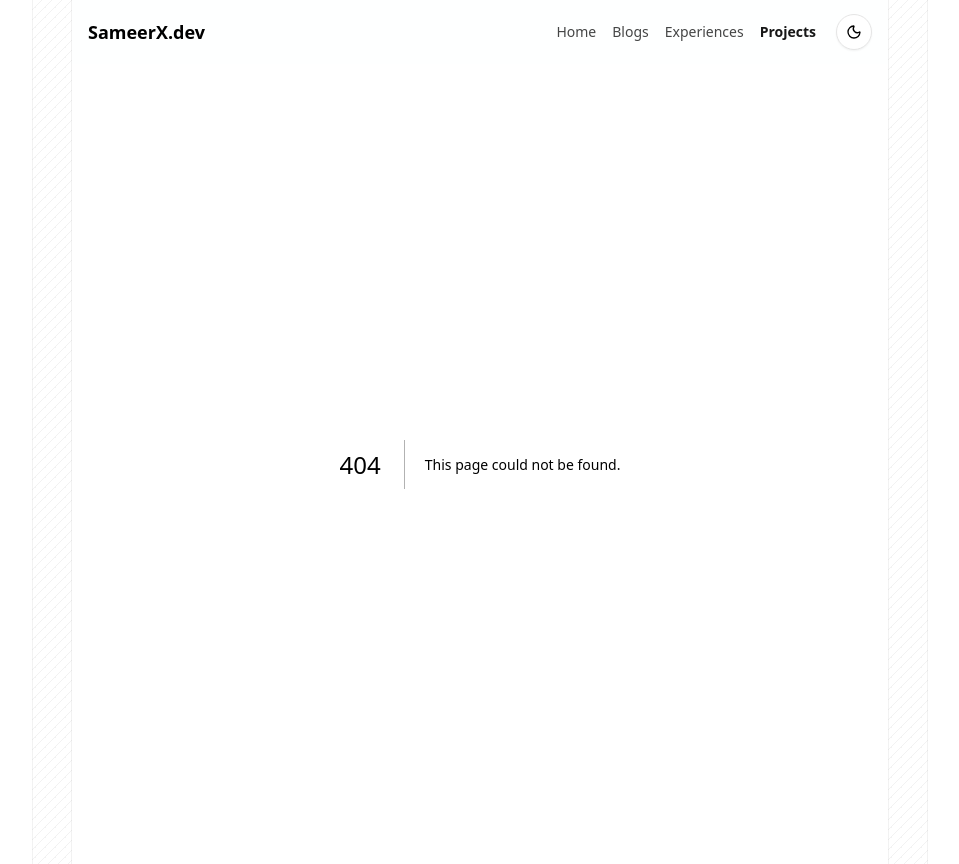
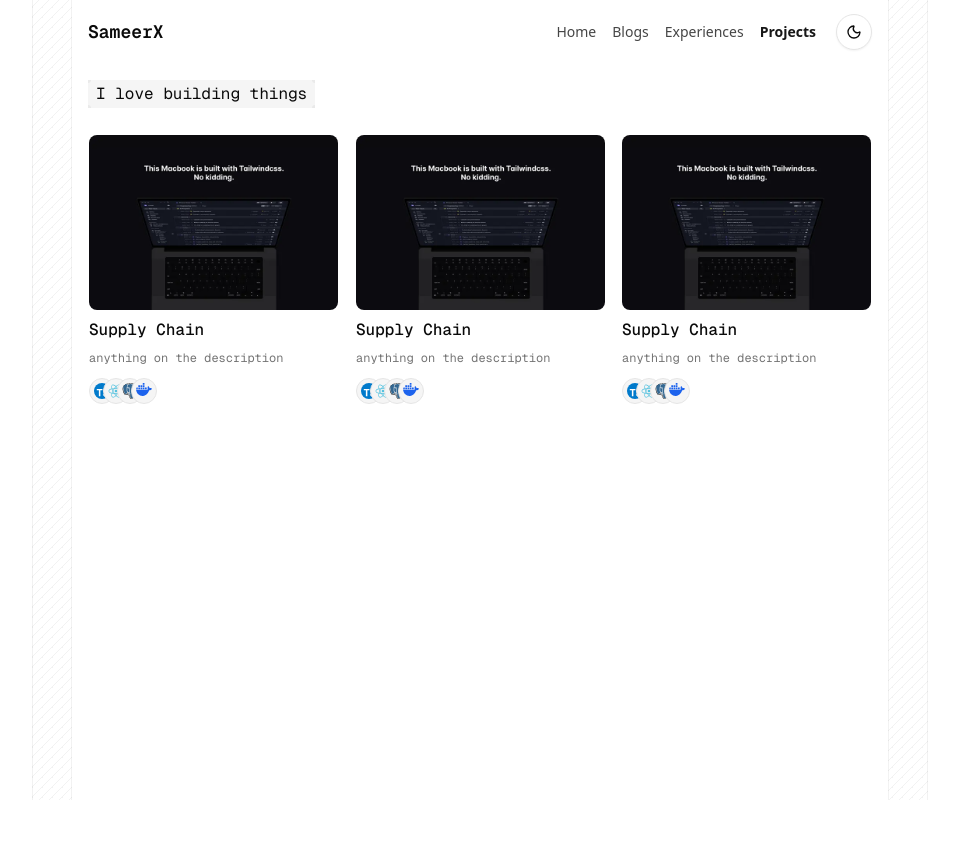
Before and after one commit to Sameer413/sameerx-portfolio, a Next.js app: page /projects in a window 1280 px wide. Before the commit this address had no page. Shown: the whole page, without its empty margins (160-1119 px from the left). After the commit the page ends 800 px from the top, so only its background shows below. Built offline with nearby package versions, Linux system fonts and the light colour scheme.

Commit message:
feat: project detail with animation

```diff
--- a/app/layout.tsx
+++ b/app/layout.tsx
@@ -29,7 +29,7 @@ export default function RootLayout({
   return (
     <html lang="en" suppressHydrationWarning>
       <body
-        className={`${geistMono.variable} ${inter.variable} antialiased box-border`}
+        className={`${geistMono.variable} ${inter.variable} antialiased box-border dark:bg-neutral-900`}
       >
         <ThemeProvider
           attribute="class"
--- a/app/page.tsx
+++ b/app/page.tsx
@@ -1,13 +1,11 @@
 import About from "@/components/home/about";
 import Experience from "@/components/home/experience";
-import GithubContribution from "@/components/home/github-contribution";
+// import GithubContribution from "@/components/home/github-contribution";
 import Greeting from "@/components/home/greeting";
 import TechStack from "@/components/home/tech-stack";
 import Pattern from "@/components/layout/pattern";
 import Overview from "@/components/overview";
-import NewAbout from "@/components/overview/new-overview";
 import Projects from "@/components/project";
-import Socials from "@/components/socials";
 
 export default function Home() {
   return (
--- /dev/null
+++ b/app/projects/page.tsx
@@ -0,0 +1,64 @@
+"use client";
+
+import { useState } from "react";
+import { AnimatePresence, motion } from "motion/react";
+import { PROJECTS } from "@/data/projects";
+import ProjectCard from "@/components/project/project-card";
+import ProjectDetail from "@/components/project/project-detail";
+import { Project } from "@/types/project";
+
+const page: React.FC = () => {
+  const [active, setActive] = useState<Project | null>();
+
+  return (
+    <div className="w-full p-4">
+      <motion.div
+        initial={{ width: 0, opacity: 0 }}
+        animate={{ width: "auto", opacity: 1 }}
+        transition={{ delay: 0.3, ease: "easeOut", duration: 0.5 }}
+        className="bg-accent relative inline-block overflow-hidden px-2 py-0.5"
+      >
+        <div className="font-geist-mono text-base font-normal text-nowrap">
+          I love building things
+        </div>
+        <div className="absolute -top-0.75 -left-0.75 h-1.5 w-1.5 animate-pulse rounded-full bg-neutral-200 dark:bg-neutral-700" />
+        <div className="absolute -top-0.75 -right-0.75 h-1.5 w-1.5 animate-pulse rounded-full bg-neutral-200 dark:bg-neutral-700" />
+        <div className="absolute -right-0.75 -bottom-0.75 h-1.5 w-1.5 animate-pulse rounded-full bg-neutral-200 dark:bg-neutral-700" />
+        <div className="absolute -bottom-0.75 -left-0.75 h-1.5 w-1.5 animate-pulse rounded-full bg-neutral-200 dark:bg-neutral-700" />
+      </motion.div>
+
+      <div className="mt-5 grid grid-cols-1 gap-4 md:grid-cols-2 lg:grid-cols-3">
+        {PROJECTS.map((project, idx: number) => (
+          <motion.button
+            key={idx}
+            onClick={() => setActive(project)}
+            layoutId={`component-${idx}-${project.title}`}
+            initial={{ y: 10, opacity: 0 }}
+            whileInView={{ y: 0, opacity: 1 }}
+            transition={{
+              delay: idx * 0.1,
+              duration: 0.4,
+              ease: "easeOut",
+            }}
+            viewport={{ once: true }}
+            style={{ opacity: active && active !== project ? 0.3 : 1 }}
+          >
+            <ProjectCard project={project} idx={idx} />
+          </motion.button>
+        ))}
+      </div>
+
+      <AnimatePresence mode="wait">
+        {active && (
+          <ProjectDetail
+            onClick={setActive}
+            image_src="/images/macbook-scroll.webp"
+            project={active}
+          />
+        )}
+      </AnimatePresence>
+    </div>
+  );
+};
+
+export default page;
--- a/components/home/greeting.tsx
+++ b/components/home/greeting.tsx
@@ -24,7 +24,7 @@ const Greeting: React.FC = () => {
   };
 
   return (
-    <div className="mt-5 flex border-y">
+    <div className="flex">
       <div className="relative h-32 w-32 border-r p-1">
         <Image
           alt="my-image"
@@ -49,8 +49,10 @@ const Greeting: React.FC = () => {
         </div>
 
         <div className="flex flex-col-reverse gap-1 border-t py-2 pl-3 md:flex-row md:items-center md:gap-4">
-          <div className="text-2xl font-bold md:text-3xl select-none">Sameer Nimje</div>
-          <div className="inline-block w-fit rounded-sm border cursor-default select-none px-2 shadow-[var(--shadow-aesthetic)]">
+          <div className="text-2xl font-bold select-none md:text-3xl">
+            Sameer Nimje
+          </div>
+          <div className="inline-block w-fit cursor-default rounded-sm border px-2 shadow-[var(--shadow-aesthetic)] select-none">
             <RollingText
               className="text-muted-foreground font-geist-mono inline-block text-xs font-medium text-balance md:text-sm"
               variants={{
--- a/components/layout/header.tsx
+++ b/components/layout/header.tsx
@@ -4,8 +4,14 @@ import { ThemeSwitcher } from "../common/theme-switcher";
 import Link from "next/link";
 import { usePathname } from "next/navigation";
 import { cn } from "@/lib/utils";
-import { useMotionValueEvent, useScroll, useTransform } from "motion/react";
+import {
+  AnimatePresence,
+  useMotionValueEvent,
+  useScroll,
+  useTransform,
+} from "motion/react";
 import { motion } from "motion/react";
+import Image from "next/image";
 
 const OPTIONS = [
   { label: "Home", href: "/" },
@@ -17,6 +23,7 @@ const OPTIONS = [
 const Header: React.FC = () => {
   const [hovered, setHovered] = useState<number | null>(null);
   const [scrolled, setScrolled] = useState<boolean>(false);
+  const [headerIcon, setHeaderIcon] = useState<boolean>(false);
 
   const pathname = usePathname();
   const { scrollY } = useScroll();
@@ -32,22 +39,59 @@ const Header: React.FC = () => {
   });
 
   useMotionValueEvent(scrollY, "change", (latest) => {
-    if (latest > 10) {
-      setScrolled(true);
-    } else {
-      setScrolled(false);
-    }
+    // if (latest > 10) {
+    //   setScrolled(true);
+    // } else {
+    //   setScrolled(false);
+    // }
+    // if (latest > 170) {
+    //   setHeaderIcon(true);
+    // } else {
+    //   setHeaderIcon(false);
+    // }
+    setScrolled((prev) => (latest > 10 ? true : prev));
+    setHeaderIcon((prev) => {
+      if (latest > 170) return true;
+      if (latest < 100) return false;
+      return prev; // 🔹 keeps previous value between 100–170
+    });
   });
+
+  // const showIcon = useTransform(scrollY, (v) => v > 170);
 
   return (
     <motion.div
       style={{ width, y, borderRadius }}
       className={cn(
-        "bg-background/50 sticky top-0 z-50 mx-auto flex h-16 w-full items-center justify-between rounded-full px-4",
+        "sticky top-0 z-50 mx-auto flex h-16 w-full items-center justify-between rounded-full px-4",
         scrolled && "shadow backdrop-blur-lg backdrop-saturate-150",
       )}
     >
-      <div className="text-lg font-bold">SameerX.dev</div>
+      <div className="flex items-center gap-2">
+        <AnimatePresence mode="wait">
+          {headerIcon ? (
+            <div className="h-8 w-8">
+              <motion.img
+                initial={{ opacity: 0, x: -15, rotate: -45 }}
+                animate={{ opacity: 1, x: 0, rotate: 0 }}
+                exit={{ opacity: 0, x: -15, rotate: -25 }}
+                transition={{ ease: "easeOut", duration: 0.25 }}
+                src={
+                  "https://pbs.twimg.com/profile_images/2004574016246620160/wKaT51XI_400x400.jpg"
+                }
+                style={{ opacity: showIcon }}
+                width={50}
+                height={50}
+                className="h-full w-full rounded-full object-cover select-none"
+                // className="ring-ring ring-offset-ring h-full w-full rounded-full object-cover ring-1 ring-offset-1 select-none"
+              />
+            </div>
+          ) : null}
+        </AnimatePresence>
+        <div className="font-geist-mono text-lg font-semibold transition-all ease-linear">
+          SameerX
+        </div>
+      </div>
 
       <div className="flex items-center justify-center gap-3">
         <div className="hidden items-center md:flex">
--- a/components/layout/max-width-wrapper.tsx
+++ b/components/layout/max-width-wrapper.tsx
@@ -9,7 +9,7 @@ const MaxWidthWrapper: React.FC<{
   return (
     <div
       className={cn(
-        "relative mx-auto grid max-w-4xl grid-cols-[max-content_1fr_max-content] dark:bg-neutral-900",
+        "mx-auto grid h-full max-w-4xl grid-cols-[max-content_1fr_max-content]",
         className,
       )}
     >
--- a/components/project/index.tsx
+++ b/components/project/index.tsx
@@ -1,16 +1,62 @@
-import React from "react";
+"use client";
+
+import React, { useState } from "react";
 import { PROJECTS } from "@/data/projects";
 import ProjectCard from "./project-card";
+import { Button } from "../ui/button";
+import { AnimatePresence, motion } from "motion/react";
+import Link from "next/link";
+import ProjectDetail from "./project-detail";
+import { Project } from "@/types/project";
 
 const Projects: React.FC = () => {
+  const [active, setActive] = useState<Project | null>();
+
   return (
     <div className="flex flex-col gap-4 border-y p-4">
       <div className="text-lg font-semibold md:text-xl">Projects</div>
 
       <div className="grid grid-cols-1 gap-4 md:grid-cols-3">
         {PROJECTS.map((project, idx: number) => (
-          <ProjectCard key={idx} />
+          <motion.button
+            key={idx}
+            onClick={() => setActive(project)}
+            layoutId={`component-${idx}-${project.title}`}
+            initial={{ y: 10, opacity: 0 }}
+            whileInView={{ y: 0, opacity: 1 }}
+            transition={{
+              delay: idx * 0.1,
+              duration: 0.4,
+              ease: "easeOut",
+            }}
+            viewport={{ once: true }}
+            style={{ opacity: active && active !== project ? 0.3 : 1 }}
+          >
+            <ProjectCard project={project} idx={idx} />
+          </motion.button>
         ))}
+      </div>
+
+      <AnimatePresence mode="wait">
+        {active && (
+          <ProjectDetail
+            onClick={setActive}
+            image_src="/images/macbook-scroll.webp"
+            project={active}
+          />
+        )}
+      </AnimatePresence>
+
+      <div className="flex items-center justify-center">
+        <Link href="/projects">
+          <Button
+            variant="secondary"
+            className="font-geist-mono cursor-pointer border-[0.25px]"
+            size="sm"
+          >
+            Show all projects
+          </Button>
+        </Link>
       </div>
     </div>
   );
--- a/components/project/project-card.tsx
+++ b/components/project/project-card.tsx
@@ -1,10 +1,18 @@
+"use client";
+
 import React from "react";
 import Image from "next/image";
-import { PROJECTS } from "@/data/projects";
+import ExperienceSkill from "./project-skill";
+import { motion } from "motion/react";
+import { Project } from "@/types/project";
 
-const ProjectCard = () => {
+const ProjectCard: React.FC<{ project: Project; idx: number }> = ({
+  project,
+  idx,
+}) => {
+  const { tech_stack, title, description } = project;
   return (
-    <div className="group hover:border-border cursor-pointer rounded-md border border-transparent transition-colors duration-300 select-none group-hover:border-t-0">
+    <div className="group hover:border-border cursor-pointer rounded-md border border-transparent transition-colors delay-75 duration-300 select-none group-hover:border-t-0">
       <div className="relative rounded-md">
         <Image
           alt="anyImage"
@@ -15,36 +23,29 @@ const ProjectCard = () => {
         />
       </div>
 
-      <div className="relative my-2 max-w-[95%] transition-transform duration-300 ease-out will-change-transform group-hover:translate-x-2">
-        <div className="font-geist-mono text-base font-medium">
+      <div className="relative my-2 flex max-w-[95%] flex-col items-start transition-transform duration-300 ease-out will-change-transform group-hover:translate-x-2">
+        <motion.div
+          layoutId={`text-${idx}-${title}`}
+          className="font-geist-mono text-base font-medium"
+        >
           Supply Chain
-        </div>
-        <div className="font-geist-mono text-muted-foreground mt-2 overflow-hidden text-xs text-pretty">
-          Lorem ipsum dolor sit amet consectetur adipisicing elit. Nisi
+        </motion.div>
+        <div className="font-geist-mono text-muted-foreground mt-2 overflow-hidden text-start text-xs text-pretty">
+          {description ||
+            `Lorem ipsum dolor sit amet consectetur adipisicing elit. Nisi
           repudiandae facere reprehenderit! Doloremque quas perferendis delectus
-          voluptas accusantium sit nesciunt.
+          voluptas accusantium sit nesciunt.`}
         </div>
 
         {/* SKILLS */}
         <div className="">
-          <ul className="flex flex-wrap gap-1 pt-3">
-            {PROJECTS[0].tech_stack.map((skill, idx) => (
-              <div
+          <ul className="flex flex-wrap pt-3">
+            {tech_stack.map((skill, idx) => (
+              <ExperienceSkill
                 key={idx}
-                className="text-foreground bg-muted border-border flex items-center gap-1 rounded-md border-2 border-dashed px-1.5 py-1 text-xs font-normal select-none"
-              >
-                {skill.image && (
-                  <Image
-                    alt={skill.label + "_logo"}
-                    src={skill.image}
-                    width={16}
-                    height={16}
-                  />
-                )}
-                {/* {skill.Icon && <skill.Icon />} */}
-
-                {skill.label}
-              </div>
+                image={skill.image}
+                label={skill.label}
+              />
             ))}
           </ul>
         </div>
--- /dev/null
+++ b/components/project/project-detail.tsx
@@ -0,0 +1,84 @@
+import React from "react";
+import { motion } from "motion/react";
+import Image from "next/image";
+import { Project } from "@/types/project";
+import ProjectSkill from "./project-skill";
+import { PROJECTS } from "@/data/projects";
+
+type Props = {
+  onClick: (value: null) => void;
+  image_src: string;
+  project: Project;
+};
+const ProjectDetail: React.FC<Props> = ({ onClick, image_src, project }) => {
+  return (
+    <motion.div
+      onClick={() => onClick(null)}
+      initial={{ opacity: 0 }}
+      animate={{ opacity: 1 }}
+      exit={{ opacity: 0 }}
+      transition={{ duration: 0.2, ease: "easeInOut" }}
+      className="fixed inset-0 z-50 flex h-full w-full items-center justify-center bg-black/5 backdrop-blur-lg"
+    >
+      <motion.div
+        layoutId={`component-${PROJECTS.findIndex((p) => p === project)}-${project.title}`}
+        onClick={(e) => e.stopPropagation()}
+        initial={{ scale: 0.9, opacity: 0 }}
+        animate={{ scale: 1, opacity: 1 }}
+        exit={{ scale: 0.9, opacity: 0 }}
+        transition={{
+          type: "spring",
+          stiffness: 400,
+          damping: 35,
+          mass: 0.8,
+        }}
+        className="border-border h-100 w-80 rounded-md border bg-white p-4 shadow-sm ring-1 shadow-black/10 ring-black/5"
+      >
+        <Image
+          src={"/images/macbook-scroll.webp"}
+          alt=""
+          width={500}
+          height={500}
+          className="full rounded-sm object-cover"
+        />
+
+        <div className="relative my-2 flex max-w-[95%] flex-col items-start transition-transform duration-300 ease-out will-change-transform group-hover:translate-x-2">
+          <motion.div
+            layoutId={`text-${PROJECTS.findIndex((p) => p === project)}-${project.title}`}
+            initial={{ y: 6, opacity: 0 }}
+            animate={{ y: 0, opacity: 1 }}
+            transition={{
+              delay: 0.05, // 🔹 appears earlier
+            //   delay: 0.06, // 🔹 appears earlier
+              duration: 0.3, // 🔹 faster than card
+              ease: "linear",
+            }}
+            className="font-geist-mono text-secondary text-base font-medium"
+          >
+            Supply Chain
+          </motion.div>
+          <div className="font-geist-mono text-muted-foreground mt-2 overflow-hidden text-start text-xs text-pretty">
+            Lorem ipsum dolor sit amet consectetur adipisicing elit. Nisi
+            repudiandae facere reprehenderit! Doloremque quas perferendis
+            delectus voluptas accusantium sit nesciunt.
+          </div>
+
+          {/* SKILLS */}
+          <div className="">
+            <ul className="flex flex-wrap pt-3">
+              {project.tech_stack.map((skill, idx) => (
+                <ProjectSkill
+                  key={idx}
+                  image={skill.image}
+                  label={skill.label}
+                />
+              ))}
+            </ul>
+          </div>
+        </div>
+      </motion.div>
+    </motion.div>
+  );
+};
+
+export default ProjectDetail;
--- /dev/null
+++ b/components/project/project-skill.tsx
@@ -0,0 +1,39 @@
+import React from "react";
+import Image from "next/image";
+import { motion } from "motion/react";
+
+type Props = { label: string; image: string };
+
+const ProjectSkill: React.FC<Props> = ({ image, label }) => {
+  return (
+    <motion.div
+      initial="collapsed"
+      whileHover="expanded"
+      className="-mr-3 flex items-start justify-start rounded-full border border-neutral-200 bg-neutral-100 p-1 text-xs text-neutral-500 hover:z-10 dark:border-neutral-700 dark:bg-neutral-800"
+    >
+      {image && (
+        <Image
+          alt={label + "_logo"}
+          src={image}
+          width={16}
+          height={16}
+          className="rounded-full object-contain"
+        />
+      )}
+      {/* {skill.Icon && <skill.Icon />} */}
+
+      <motion.div
+        variants={{
+          collapsed: { width: 0 },
+          expanded: { width: "auto", padding: "0 4px" },
+        }}
+        transition={{ duration: 0.3, ease: "easeOut" }}
+        className="font-geist-mono text-primary overflow-hidden text-xs font-medium whitespace-nowrap"
+      >
+        {label}
+      </motion.div>
+    </motion.div>
+  );
+};
+
+export default ProjectSkill;
--- a/components/socials/social-item.tsx
+++ b/components/socials/social-item.tsx
@@ -52,7 +52,7 @@ const SocialItem: React.FC<Props> = ({
       {/* Expanding label */}
       <motion.div
         variants={containerVariants}
-        className="bg-background left-full ml-2 overflow-hidden whitespace-nowrap hover:underline"
+        className="left-full ml-2 overflow-hidden whitespace-nowrap hover:underline"
       >
         {label?.split(" ").map((word, wordIndex) => (
           <motion.span
```
